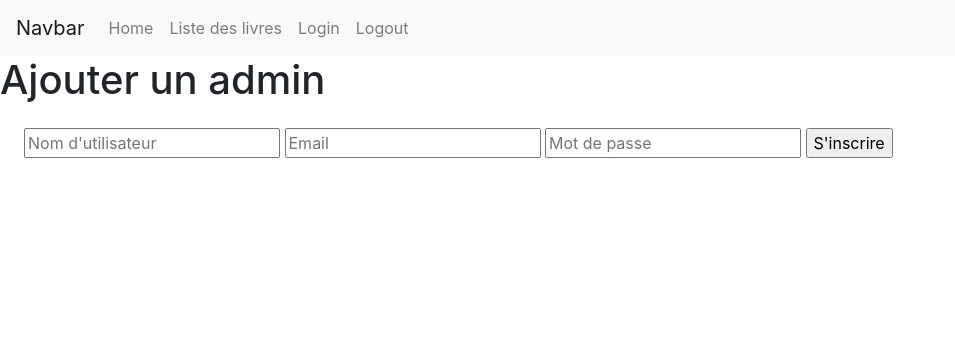
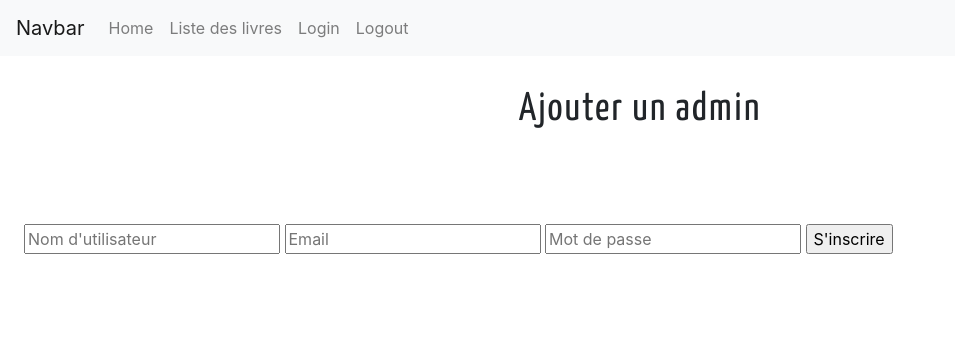
Before and after one commit to YoannAbran/Projet_Dashboard, a PHP site: page /view/RegisterView.php in a window 1280 px wide. Shown: the top 356 px of the page, without its empty margins (0-955 px from the left). Run offline with PHP 8.4, Linux system fonts and the light colour scheme; some libraries are stand-ins or nearby versions.

Commit message:
Css added

```diff
--- /dev/null
+++ b/public/css/registerStyle.css
@@ -0,0 +1,19 @@
+body{
+
+}
+
+h1{
+  text-align: center;
+  margin-top: 30px;
+  margin-bottom: 90px;
+  font-family: 'Yanone Kaffeesatz', sans-serif;
+  letter-spacing: 2px;
+}
+
+.box{
+
+}
+
+input{
+
+}
--- a/view/RegisterView.php
+++ b/view/RegisterView.php
@@ -1,6 +1,10 @@
 <?php ob_start();
 session_start();
 session_regenerate_id();?>
+
+
+<link href="https://fonts.googleapis.com/css2?family=Yanone+Kaffeesatz&display=swap" rel="stylesheet">
+<link rel='stylesheet' type='text/css' href=public/css/registerStyle.css />
 
 <form class="box" action="<?php htmlspecialchars('index.php?action=register')?>" method="post">
     <h1 class="box-title">Ajouter un admin</h1>
```
